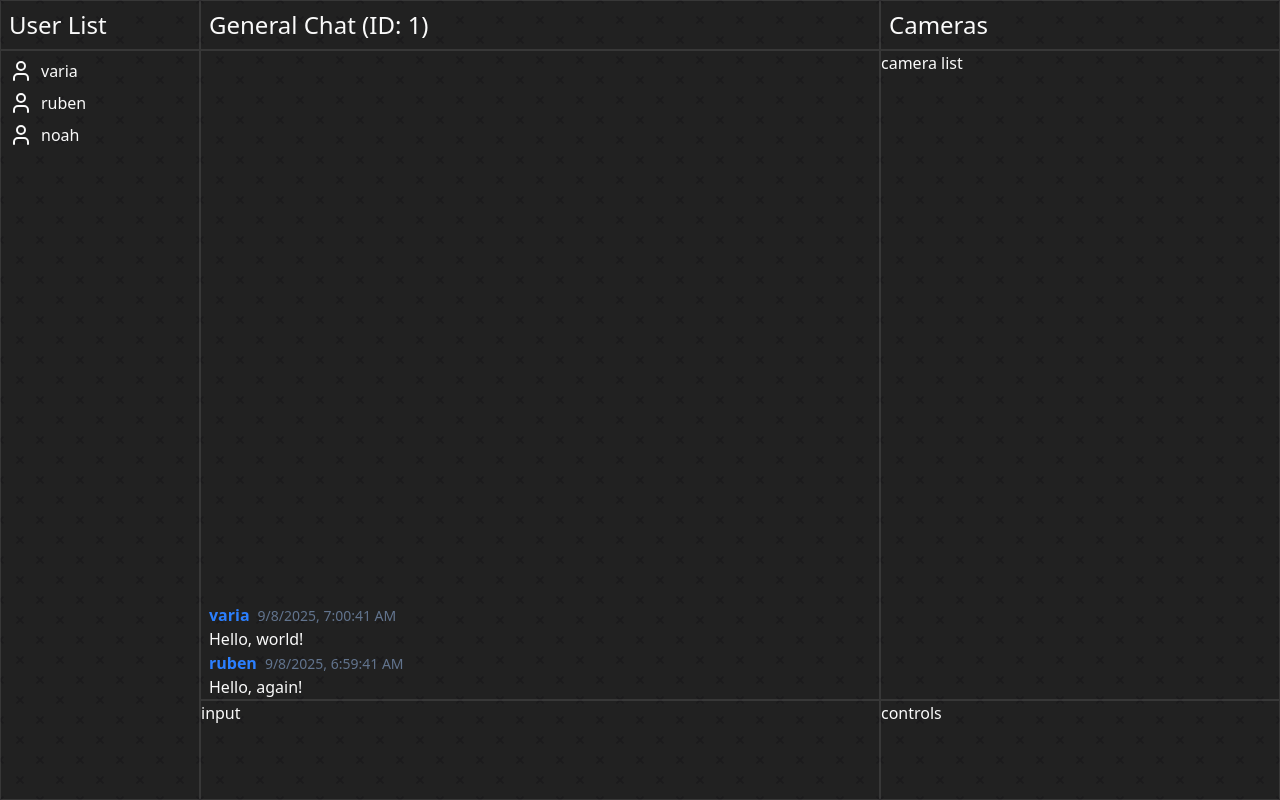
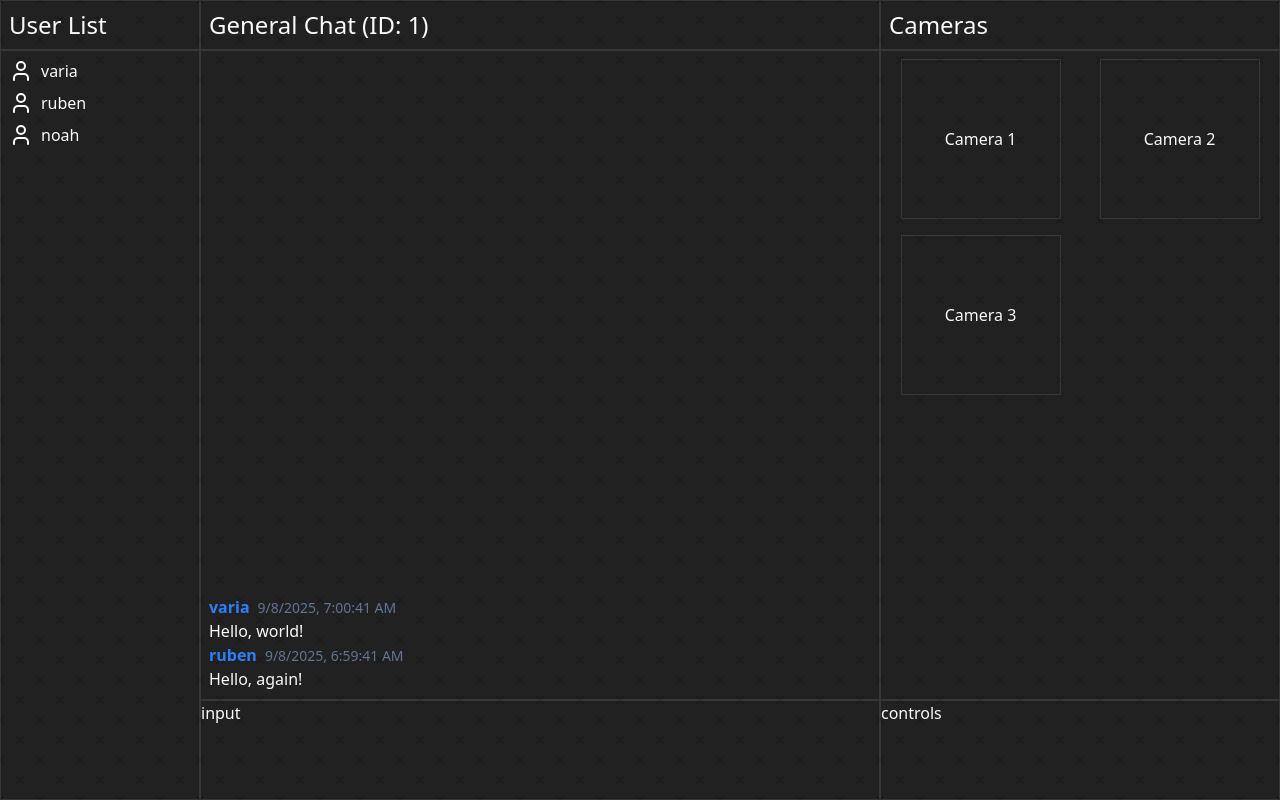
Before and after one commit to varia418/randtalk, a React (Vite) app: page /room/1 in a window 1280 px wide. Built offline with nearby package versions, Linux system fonts and the light colour scheme.

Commit message:
add camera placeholder

```diff
--- a/src/pages/ChatRoom.tsx
+++ b/src/pages/ChatRoom.tsx
@@ -5,6 +5,7 @@
 
 function ChatRoom() {
 	const { room, users, messages } = useLoaderData();
+	const cameras = ["Camera 1", "Camera 2", "Camera 3"];
 
 	return (
 		<div className="min-h-screen grid grid-rows-[50px_minmax(300px,1fr)_100px] grid-cols-[200px_minmax(400px,1fr)_400px]">
@@ -22,14 +23,25 @@
 			<div className="border row-span-2">
 				<UserList users={users} />
 			</div>
-			<div className="border auto-rows-max auto-cols-max">
+			<div className="border auto-rows-max auto-cols-max pb-2">
 				<ul className="flex flex-col justify-end overflow-y-auto h-full">
 					{messages.map((message: Message) => (
 						<ChatMessage key={message.id} {...message} />
 					))}
 				</ul>
 			</div>
-			<div className="border">camera list</div>
+			<div className="border">
+				<div className="grid grid-cols-2 justify-items-center">
+					{cameras.map((camera, index) => (
+						<div
+							key={index}
+							className="border m-2 p-2 size-40 flex items-center justify-center"
+						>
+							{camera}
+						</div>
+					))}
+				</div>
+			</div>
 			<div className="border">input</div>
 			<div className="border">controls</div>
 		</div>
```
